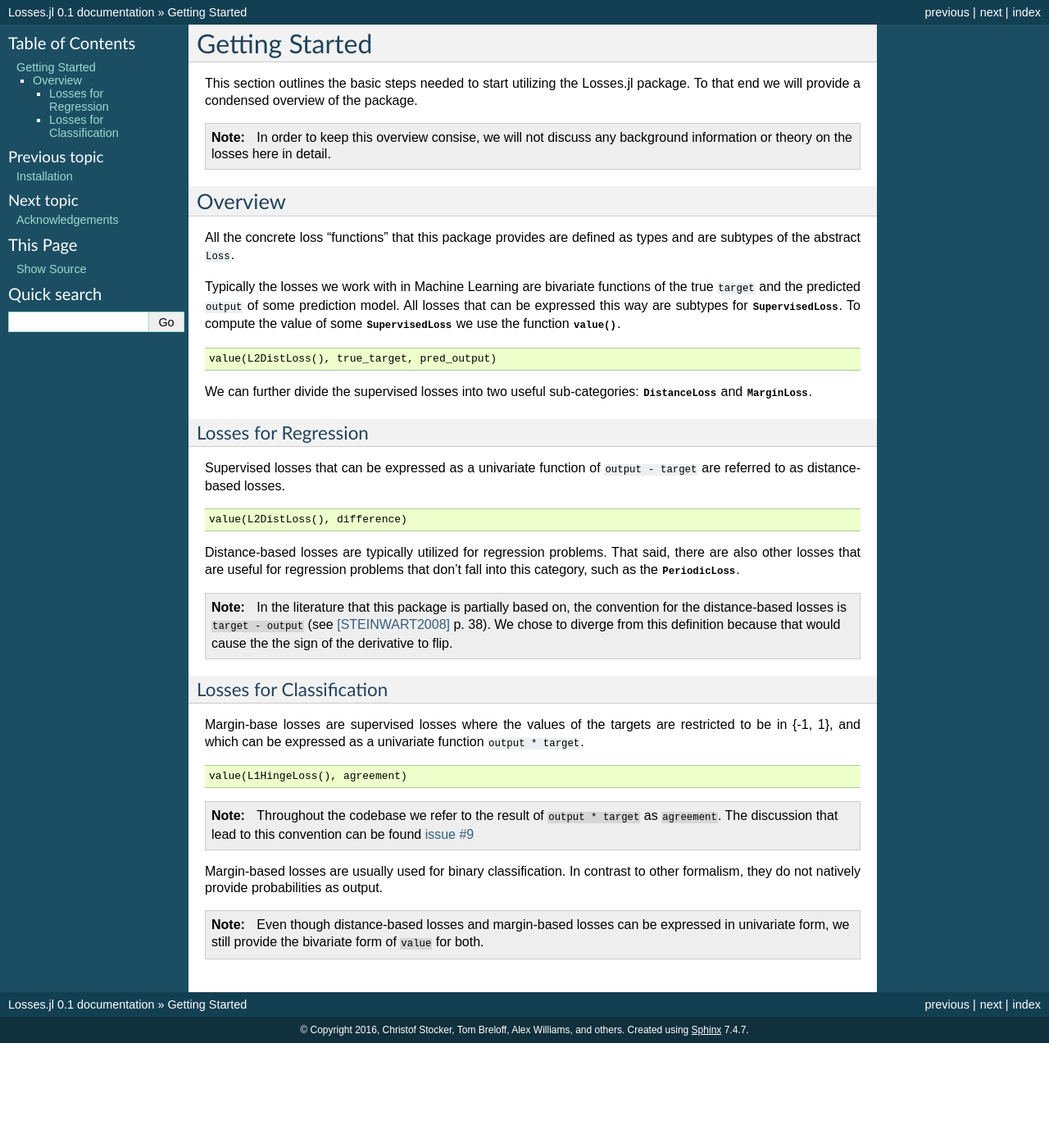
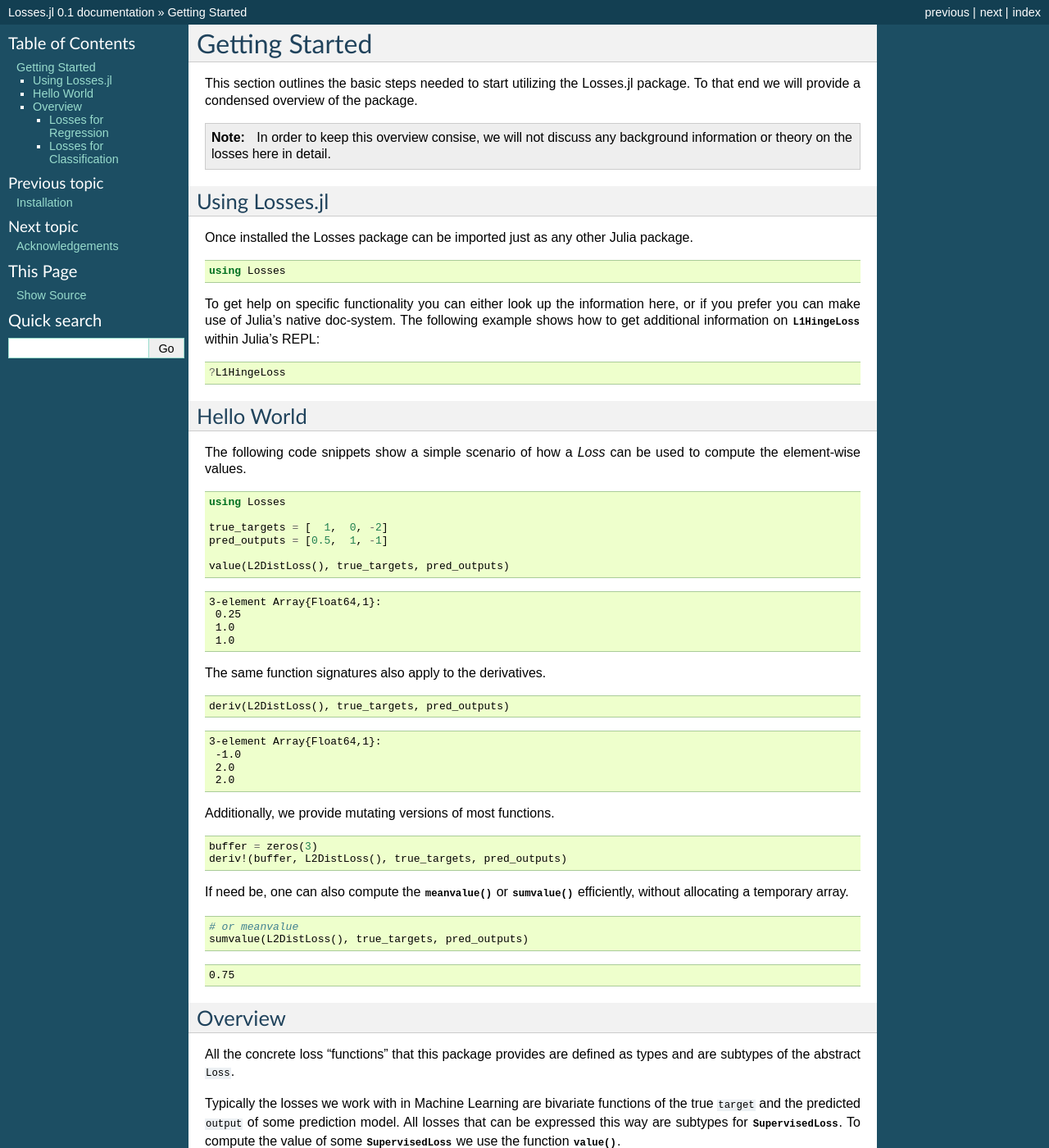
Before and after one commit to JuliaML/LossFunctions.jl, a Sphinx documentation site: the page built from docs/introduction/gettingstarted.rst, in a window 1280 px wide and 1400 px high. Shown: the whole window at 82% size. Built offline with Sphinx 7.4.7, drawn with Linux system fonts in a browser that asks for light colours.

Commit message:
docs: add hello world

```diff
--- a/docs/introduction/gettingstarted.rst
+++ b/docs/introduction/gettingstarted.rst
@@ -9,6 +9,83 @@ To that end we will provide a condensed overview of the package.
 
     In order to keep this overview consise, we will not discuss any
     background information or theory on the losses here in detail.
+
+
+Using Losses.jl
+----------------
+
+Once installed the Losses package can be imported just as any
+other Julia package.
+
+.. code-block:: julia
+
+    using Losses
+
+To get help on specific functionality you can either look up the
+information here, or if you prefer you can make use of Julia's
+native doc-system.
+The following example shows how to get additional information
+on :class:`L1HingeLoss` within Julia's REPL:
+
+.. code-block:: julia
+
+    ?L1HingeLoss
+
+
+Hello World
+------------
+
+The following code snippets show a simple scenario of how a
+`Loss` can be used to compute the element-wise values.
+
+.. code-block:: julia
+
+    using Losses
+
+    true_targets = [  1,  0, -2]
+    pred_outputs = [0.5,  1, -1]
+
+    value(L2DistLoss(), true_targets, pred_outputs)
+
+.. code-block:: none
+
+    3-element Array{Float64,1}:
+     0.25
+     1.0
+     1.0
+
+The same function signatures also apply to the derivatives.
+
+.. code-block:: julia
+
+    deriv(L2DistLoss(), true_targets, pred_outputs)
+
+.. code-block:: none
+
+    3-element Array{Float64,1}:
+     -1.0
+     2.0
+     2.0
+
+Additionally, we provide mutating versions of most functions.
+
+.. code-block:: julia
+
+    buffer = zeros(3)
+    deriv!(buffer, L2DistLoss(), true_targets, pred_outputs)
+
+If need be, one can also compute the :func:`meanvalue` or
+:func:`sumvalue` efficiently, without allocating a temporary array.
+
+.. code-block:: julia
+
+    # or meanvalue
+    sumvalue(L2DistLoss(), true_targets, pred_outputs)
+
+.. code-block:: none
+
+    0.75
+
 
 Overview
 ---------
```
